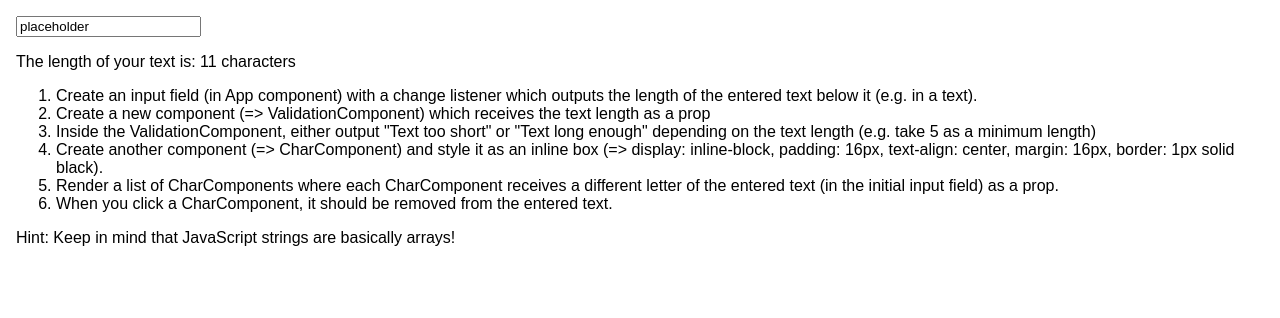
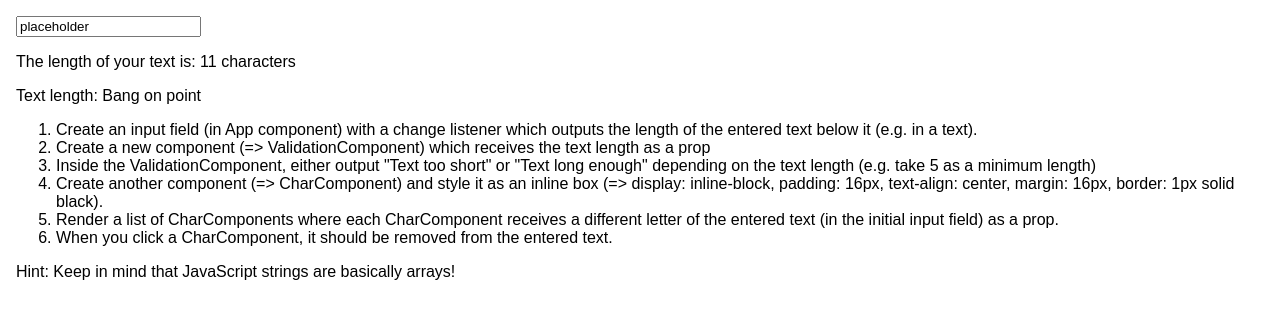
Before and after one commit to sophiewo/word-counter, a React (Create React App) app: page / in a window 1280 px wide. Shown: the top 318 px of the page. Built offline with nearby package versions, Linux system fonts and the light colour scheme.

Commit message:
Adds conditional statement to render too long or too short message

```diff
--- a/src/App.js
+++ b/src/App.js
@@ -14,7 +14,6 @@ class App extends Component {
       text: event.target.value,
       textLength: event.target.value.length
     })
-    console.log(this.state)
   };
 
 
--- a/src/ValidationComp/ValidationComp.js
+++ b/src/ValidationComp/ValidationComp.js
@@ -2,10 +2,20 @@ import React from 'react';
 
 // Create a new component (=> ValidationComponent) which receives the text length as a prop
 
+//Inside theValidationComponent, either output "Text too short" or "Text long enough" depending on the text length(e.g.take 5 as a minimum length)
+
 const validationComponent = (prop) => {
+  let textReturn = "Bang on point";
+  if (prop.textLength < 5) {
+    textReturn = "too short"
+  } else if (prop.textLength > 20) {
+    textReturn = "too long"
+  }
+
   return (
     <div className="ValidationComp">
       <p> The length of your text is: {prop.textLength} characters</p>
+      <p> Text length: {textReturn} </p>
     </div>
   )
 }
```
